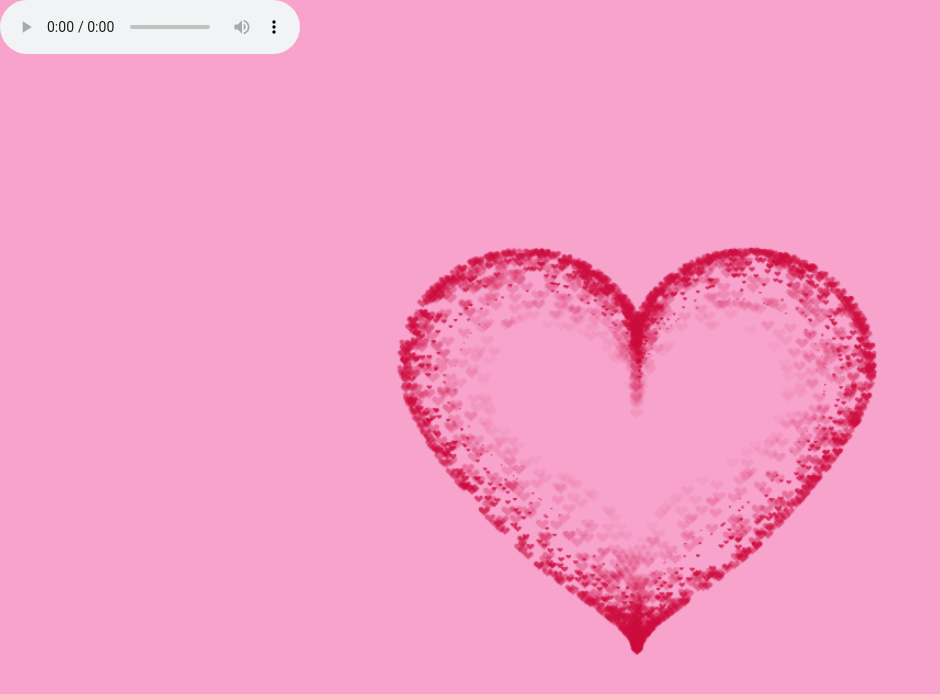
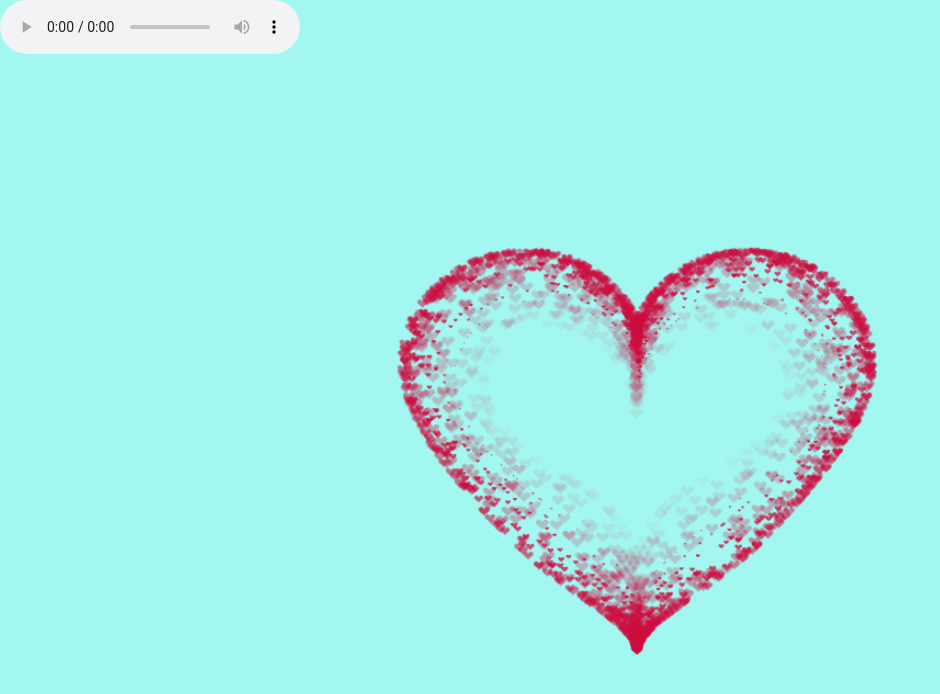
Before and after one commit to DukLug/valungtung, a plain HTML site: page index.html in a window 1280 px wide. Shown: the whole page, without its empty margins (0-940 px from the left). Drawn offline with Linux system fonts and the light colour scheme; animation ran at ten frames a second.

Commit message:
Update index.html

```diff
--- a/index.html
+++ b/index.html
@@ -13,7 +13,7 @@
             overflow: hidden;
             padding: 0;
             margin: 0;
-            background: #F7A3CC;
+            background: #A3F7F1;
         }
 
         canvas {
```
